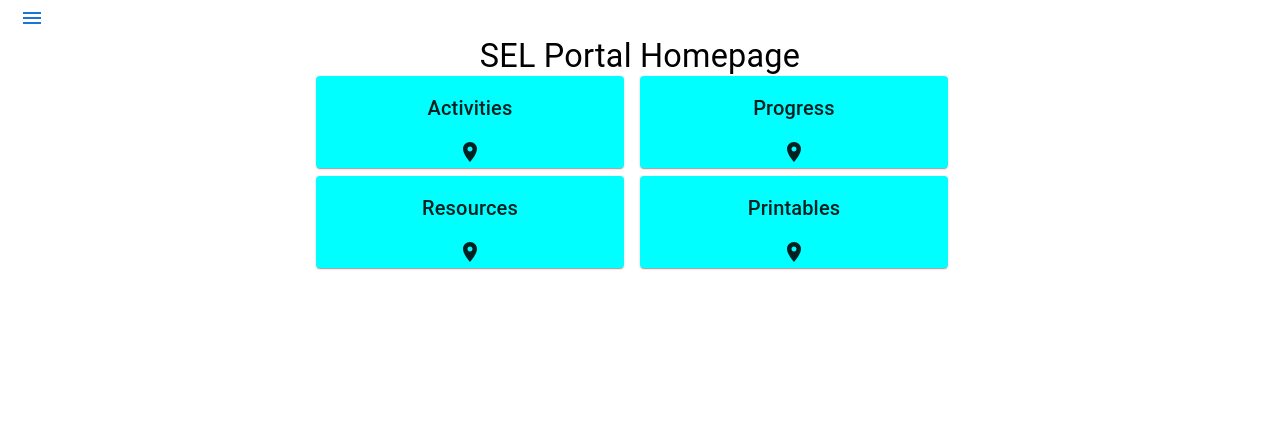
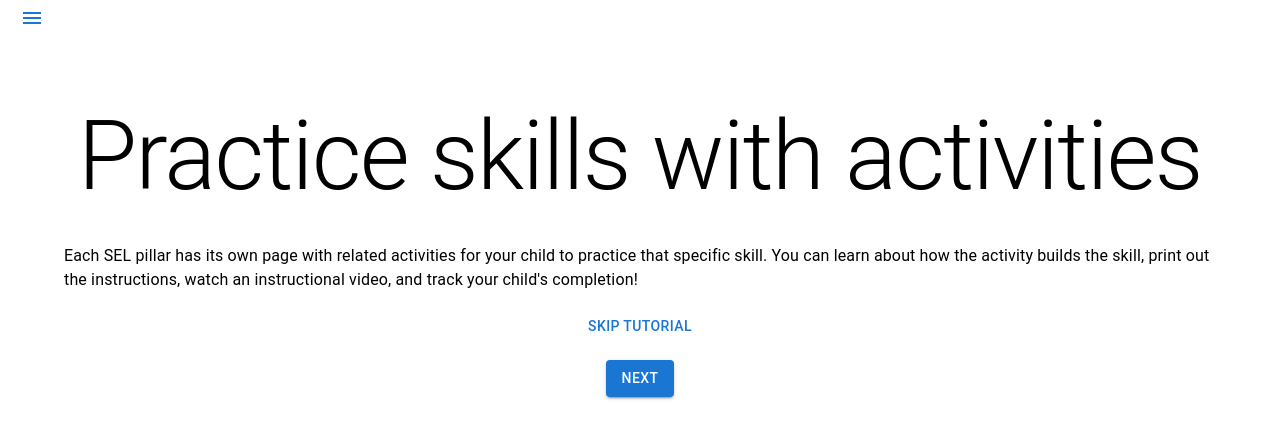
Before and after one commit to liu-caro/sel-site, a React (Create React App) app: page /onboarding-activities in a window 1280 px wide. Shown: the top 438 px of the page. Built offline with nearby package versions, Linux system fonts and the light colour scheme.

Commit message:
added Onboarding pages

```diff
--- a/src/App.js
+++ b/src/App.js
@@ -6,6 +6,9 @@ import ActivitiesPage from "./screens/ActivitiesPage";
 import ExamplePage from "./screens/ExamplePage";
 import RelationshipSkillsPage from './screens/SelCategories/RelationshipSkillsPage'
 import RSCountMeDownActivity from "./screens/RelationshipSkillsActivities/RSCountMeDownActivity";
+import OnboardingWelcomePage from "./screens/OnboardingPages/OnboardingWelcomePage";
+import OnboardingActivitiesPage from "./screens/OnboardingPages/OnboardingActivitiesPage";
+import OnboardingPrintablesPage from "./screens/OnboardingPages/OnboardingPrintablesPage";
 import LandingPage from "./screens/LandingPage";
 import { theme } from "./utils/theme";
 
@@ -20,6 +23,9 @@ const App = () => {
           <Route path="/categories/relationship-skills" element={<RelationshipSkillsPage />} />
           <Route path="/example" element={<ExamplePage />} />
           <Route path="/rs/count-me-down" element={<RSCountMeDownActivity />} />
+          <Route path="/onboarding-welcome" element={<OnboardingWelcomePage />} />
+          <Route path="/onboarding-activities" element={<OnboardingActivitiesPage />} />
+          <Route path="/onboarding-printables" element={<OnboardingPrintablesPage />} />
           <Route path="*" element={<HomePage />} />
         </Routes>
       </Router>
--- /dev/null
+++ b/src/screens/OnboardingPages/OnboardingActivitiesPage.js
@@ -0,0 +1,40 @@
+import { Grid, Typography } from "@mui/material";
+import Button from "@mui/material/Button";
+
+const OnboardingActivitiesPage = () => {
+  return (
+    <Grid
+      container
+      direction="column"
+      justifyContent="center"
+      alignItems="center"
+      spacing={2}
+      p={8}
+    >
+        <Grid item xs={12}>
+          <Typography variant="h1">Practice skills with activities</Typography>
+        </Grid>
+
+        <Grid item xs={12}>
+            {/* images and bars */}
+        </Grid>
+
+        <Grid item xs={12}>
+          <Typography variant="body1">
+            Each SEL pillar has its own page with related activities for your child to practice that specific skill. You can learn about how the activity builds the skill, print out the instructions, watch an instructional video, and track your child&apos;s completion!
+          </Typography>
+        </Grid>
+
+        <Grid item xs={12}>
+          <Button variant="text">Skip tutorial</Button>
+        </Grid>
+
+        <Grid item xs={12}>
+          <Button variant="contained">Next</Button>
+        </Grid>
+
+    </Grid>
+  );
+};
+
+export default OnboardingActivitiesPage;
--- /dev/null
+++ b/src/screens/OnboardingPages/OnboardingPrintablesPage.js
@@ -0,0 +1,36 @@
+import { Grid, Typography } from "@mui/material";
+import Button from "@mui/material/Button";
+
+const OnboardingPrintablesPage = () => {
+  return (
+    <Grid
+      container
+      direction="column"
+      justifyContent="center"
+      alignItems="center"
+      spacing={2}
+      p={8}
+    >
+        <Grid item xs={12}>
+          <Typography variant="h1">Enhance with printables</Typography>
+        </Grid>
+
+        <Grid item xs={12}>
+            {/* images and bars */}
+        </Grid>
+
+        <Grid item xs={12}>
+          <Typography variant="body1">
+            We provide lots of low-cost printable resources that go along with our SEL activities. The home Progress Tracker lets children visually see their progress. The Activity Booklet lets families do activities while travelling. We hope you and your family enjoy growing your SEL skills together!
+          </Typography>
+        </Grid>
+
+        <Grid item xs={12}>
+          <Button variant="contained">Get started!</Button>
+        </Grid>
+
+    </Grid>
+  );
+};
+
+export default OnboardingPrintablesPage;
--- /dev/null
+++ b/src/screens/OnboardingPages/OnboardingWelcomePage.js
@@ -0,0 +1,40 @@
+import { Grid, Typography } from "@mui/material";
+import Button from "@mui/material/Button";
+
+const OnboardingWelcomePage = () => {
+  return (
+    <Grid
+      container
+      direction="column"
+      justifyContent="center"
+      alignItems="center"
+      spacing={2}
+      p={8}
+    >
+        <Grid item xs={12}>
+          <Typography variant="h1">Welcome to your SEL Portal!</Typography>
+        </Grid>
+
+        <Grid item xs={12}>
+            {/* images and bars */}
+        </Grid>
+
+        <Grid item xs={12}>
+          <Typography variant="body1">
+              SEL has 5 main pillars of learning, represented by 5 animals. We provide activities for parents to do with their children to develop SEL skills As your child improves on their skills, they will level up in the related category.
+          </Typography>
+        </Grid>
+
+        <Grid item xs={12}>
+          <Button variant="text">Skip tutorial</Button>
+        </Grid>
+
+        <Grid item xs={12}>
+          <Button variant="contained">Next</Button>
+        </Grid>
+
+    </Grid>
+  );
+};
+
+export default OnboardingWelcomePage;
```
